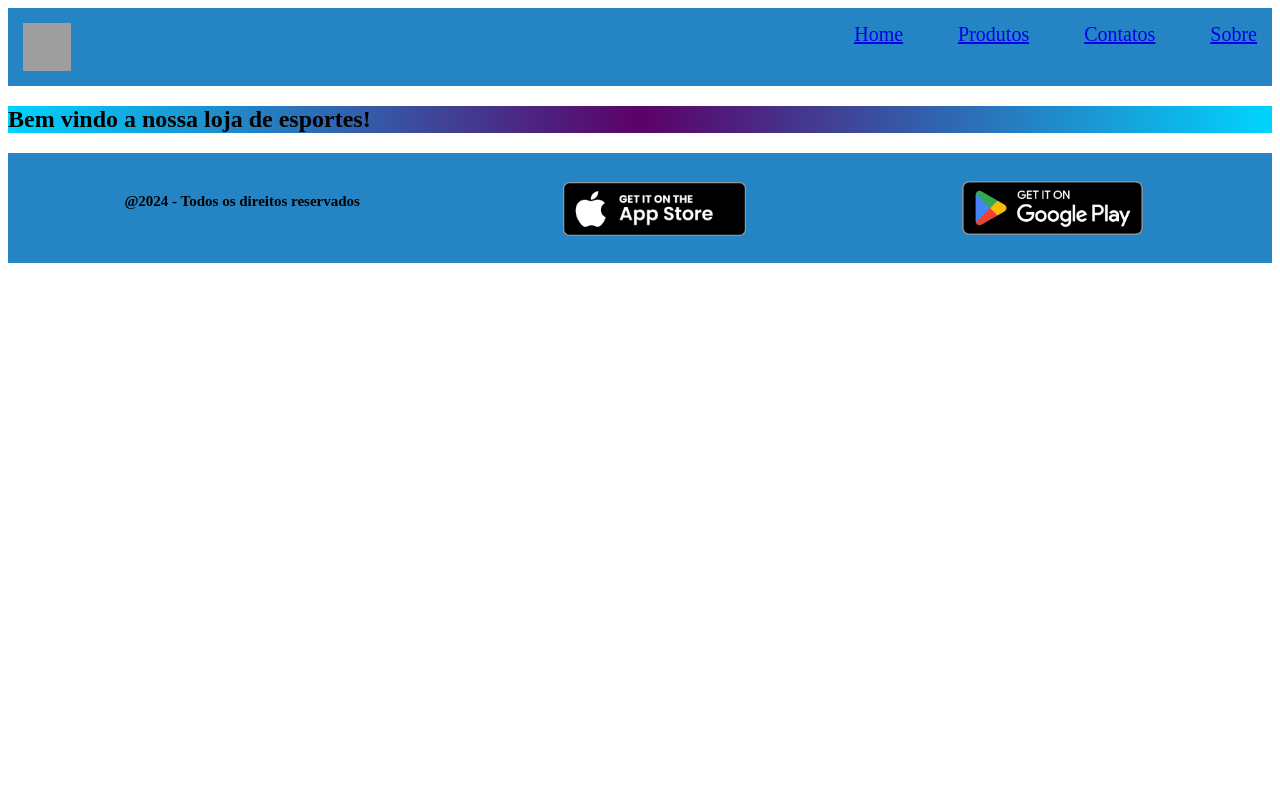
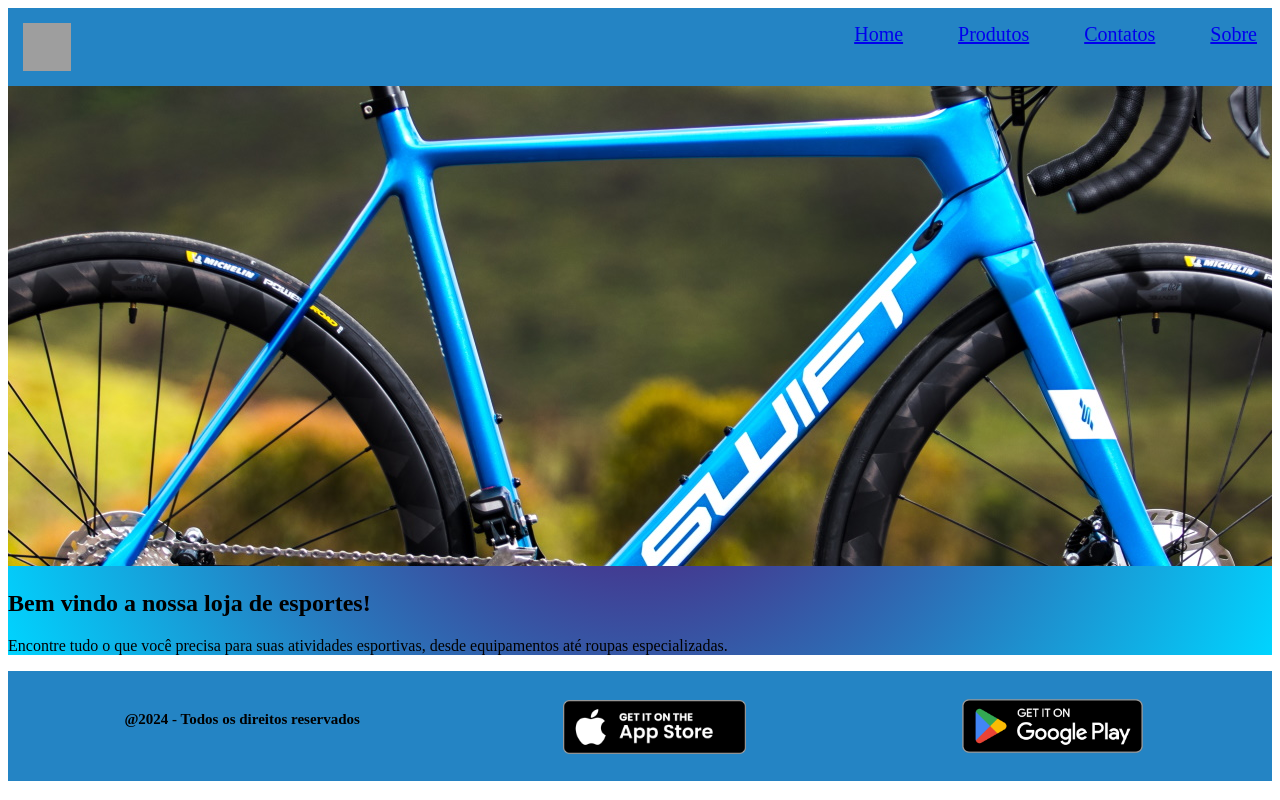
Before and after one commit to BitWise-FIAP/LOJA-DE-ESPORTES-CP1-2-sem-, a React (Vite) app: page / in a window 1280 px wide. Built offline with nearby package versions, Linux system fonts and the light colour scheme; grey boxes are pictures that could not be loaded.

Commit message:
adicionando o banner

```diff
--- a/src/css/HomeStyle.jsx
+++ b/src/css/HomeStyle.jsx
@@ -8,4 +8,9 @@ export const HomeStyle = styled.section`
     margin: 0;
     padding: 0;
 }
+.banner{
+    width:100%;
+    height:30rem;
+    object-fit: none
+}
 `
--- a/src/routes/Home.jsx
+++ b/src/routes/Home.jsx
@@ -1,10 +1,14 @@
 import { HomeStyle } from "../css/HomeStyle";
+import bike_swift from "../assets/bike-profissional-swift.jpeg"
 const Home=()=>{
     return(
         <>
         <HomeStyle>
             <body className="corpo">
+                <img className="banner" src={bike_swift}></img>
                 <h1>Bem vindo a nossa loja de esportes!</h1>
+                <p>Encontre tudo o que você precisa para suas atividades esportivas, desde equipamentos até roupas especializadas.</p>
+
             </body>
         </HomeStyle>
         </>
```
